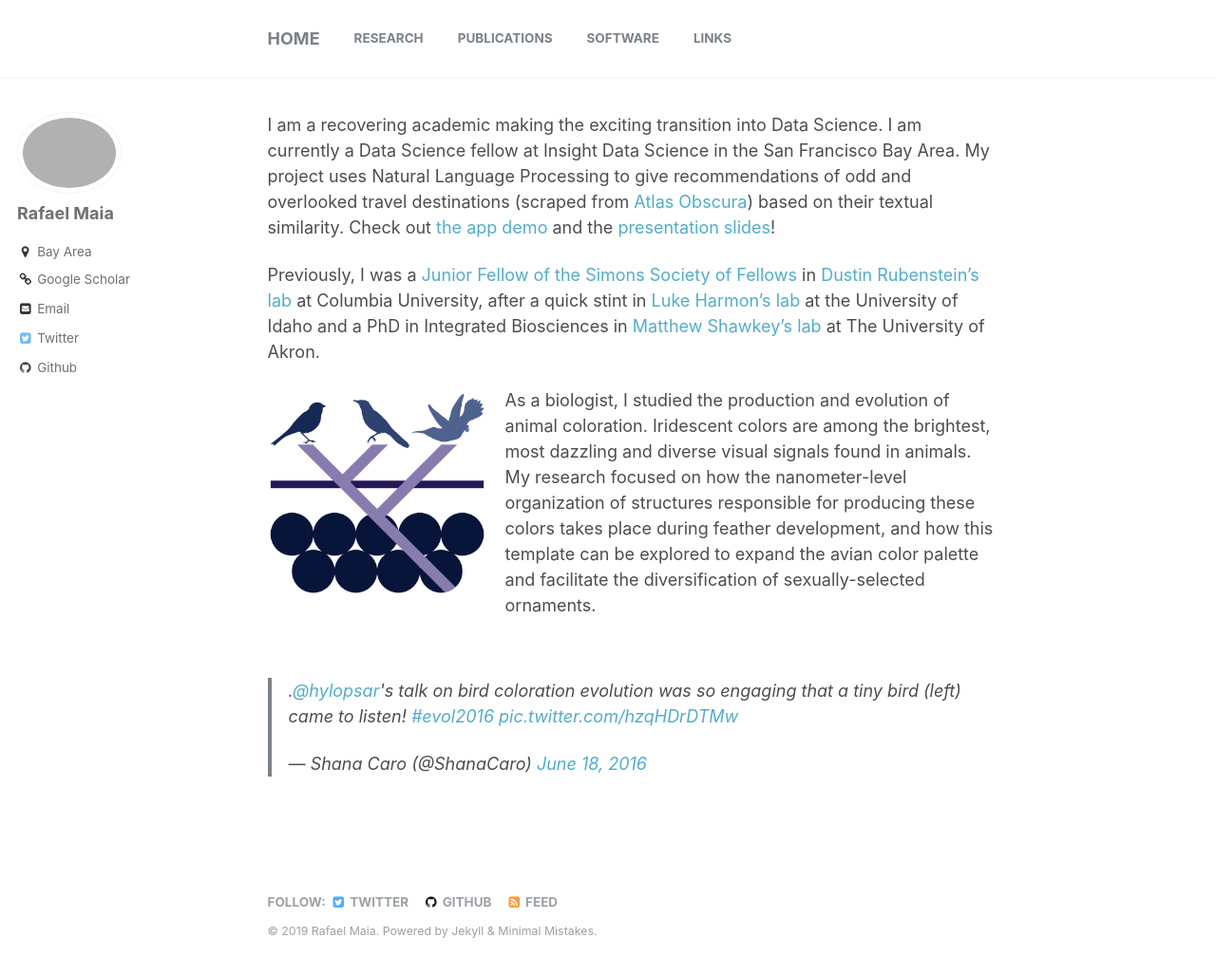
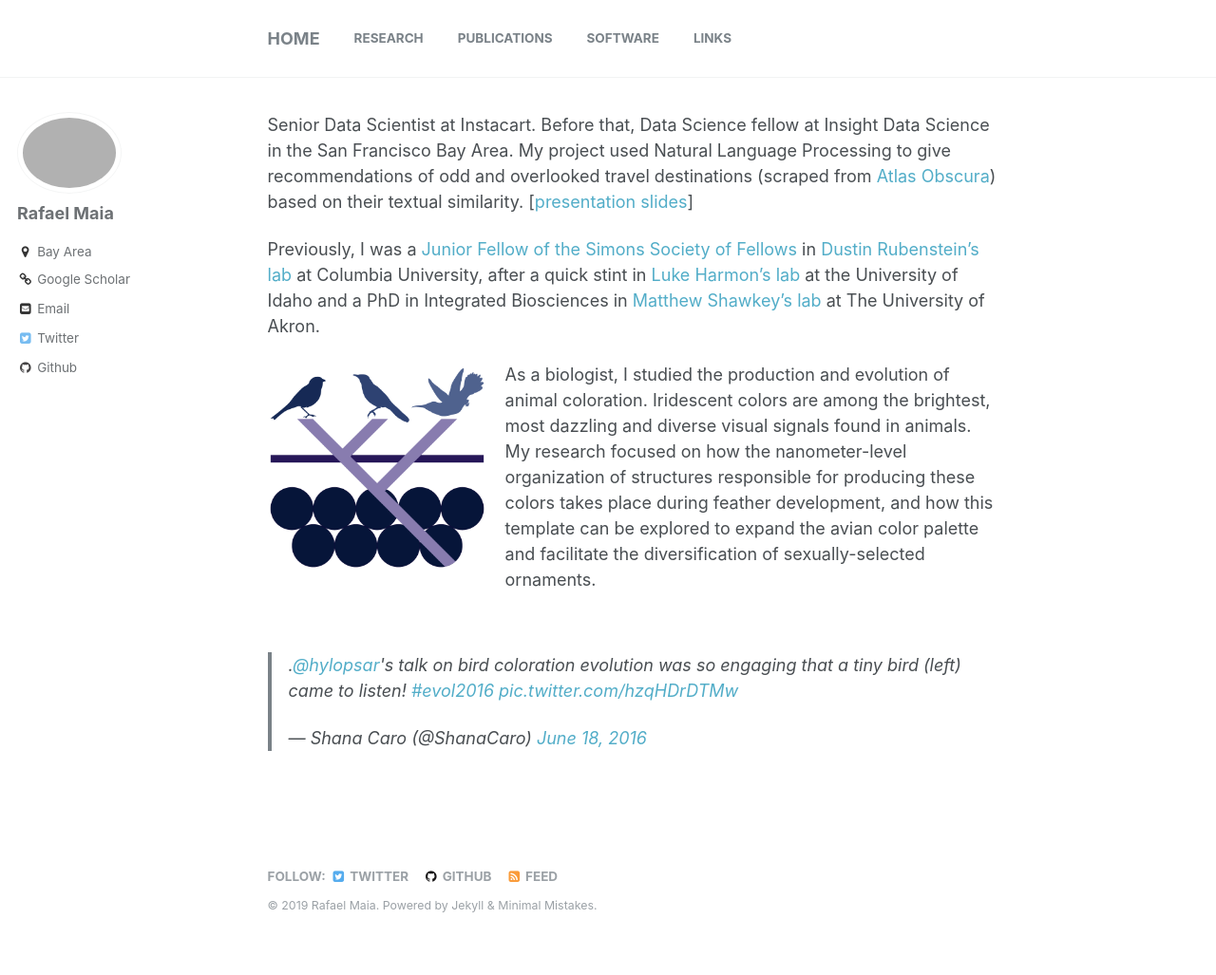
Before and after one commit to rmaia/rmaia.github.io, a Jekyll site: the page built from _pages/index.md, in a window 1280 px wide and 1045 px high. Shown: the top 1027 px of the window at 95% size. Built offline with Jekyll 4.4.1, drawn with Linux system fonts in a browser that asks for light colours; comment, search, counter and statistics services are not loaded.

Commit message:
Update index.md

```diff
--- a/_pages/index.md
+++ b/_pages/index.md
@@ -5,7 +5,7 @@
 permalink: /
 ---
 
-I am a recovering academic making the exciting transition into Data Science. I am currently a Data Science fellow at Insight Data Science in the San Francisco Bay Area. My project uses Natural Language Processing to give recommendations of odd and overlooked travel destinations (scraped from [Atlas Obscura](https://www.atlasobscura.com/)) based on their textual similarity. Check out [the app demo](http://insight.rafaelmaia.net) and the [presentation slides](http://insight.rafaelmaia.net/slides)!
+Senior Data Scientist at Instacart. Before that, Data Science fellow at Insight Data Science in the San Francisco Bay Area. My project used Natural Language Processing to give recommendations of odd and overlooked travel destinations (scraped from [Atlas Obscura](https://www.atlasobscura.com/)) based on their textual similarity. [[presentation slides](http://insight.rafaelmaia.net/slides)]
 
 Previously, I was a [Junior Fellow of the Simons Society of Fellows](https://www.simonsfoundation.org/simons-society-of-fellows) in [Dustin Rubenstein's lab](http://e3b.columbia.edu/faculty/dustin-r-rubenstein/) at Columbia University, after a quick stint in [Luke Harmon's lab](http://lukejharmon.github.io/) at the University of Idaho and a PhD in Integrated Biosciences in [Matthew Shawkey's lab](https://www.mattshawkey.com/) at The University of Akron.
 
```
